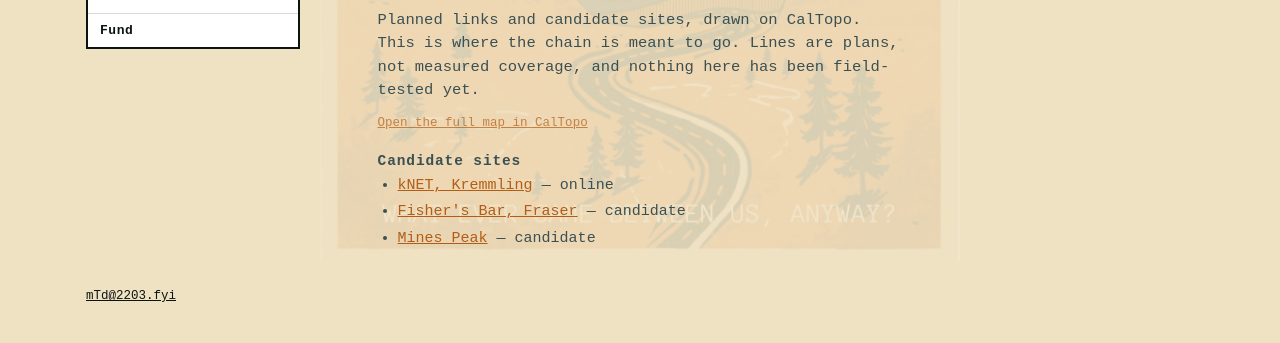
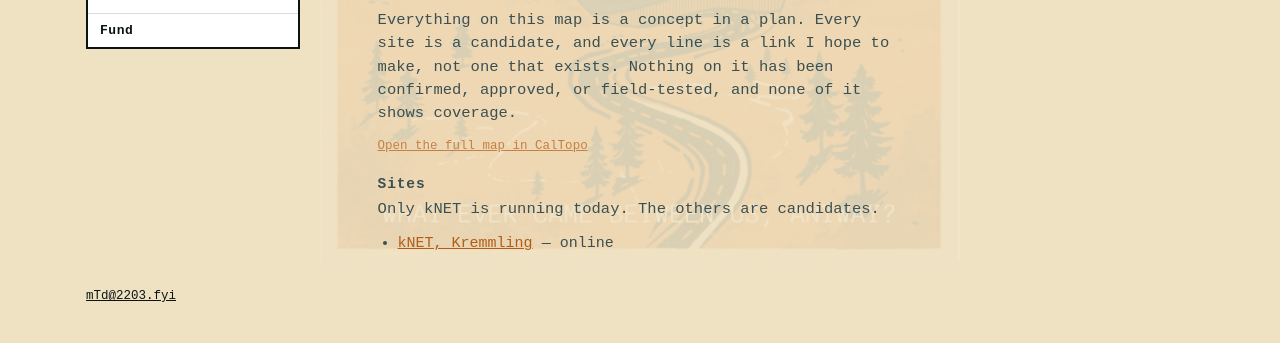
Before and after one commit to reusernametaken/mtd, a plain HTML site: page map/index.html in a window 1280 px wide. Shown: the part 664-1007 px from the top of the page. Drawn offline with Linux system fonts and the light colour scheme.

Commit message:
Map page: state plainly that every site is a candidate and nothing is confirmed
Co-Authored-By: Claude Sonnet 5.5 <noreply@anthropic.com>
Claude-Session: https://claude.ai/code/session_01EpryEni4AzT2fTaYVSaqjp

```diff
--- a/map/index.html
+++ b/map/index.html
@@ -28,9 +28,10 @@
   <button type="button" class="embed-tap">Tap to explore the map</button>
 </div>
 <p>The route Mesh That Divide is built to cover: east from the anchor in Kremmling along US&nbsp;40, over Berthoud Pass, toward the Front Range.</p>
-<p>Planned links and candidate sites, drawn on CalTopo. This is where the chain is meant to go. Lines are plans, not measured coverage, and nothing here has been field-tested yet.</p>
+<p>Everything on this map is a concept in a plan. Every site is a candidate, and every line is a link I hope to make, not one that exists. Nothing on it has been confirmed, approved, or field-tested, and none of it shows coverage.</p>
 <p class="fine"><a href="https://caltopo.com/m/TD9BS47" target="_blank" rel="noopener">Open the full map in CalTopo</a></p>
-<h3>Candidate sites</h3>
+<h3>Sites</h3>
+<p>Only kNET is running today. The others are candidates.</p>
 <ul>
   <li><a href="/sites/knet/">kNET, Kremmling</a> &mdash; online</li>
   <li><a href="/sites/fishers/">Fisher's Bar, Fraser</a> &mdash; candidate</li>
```
